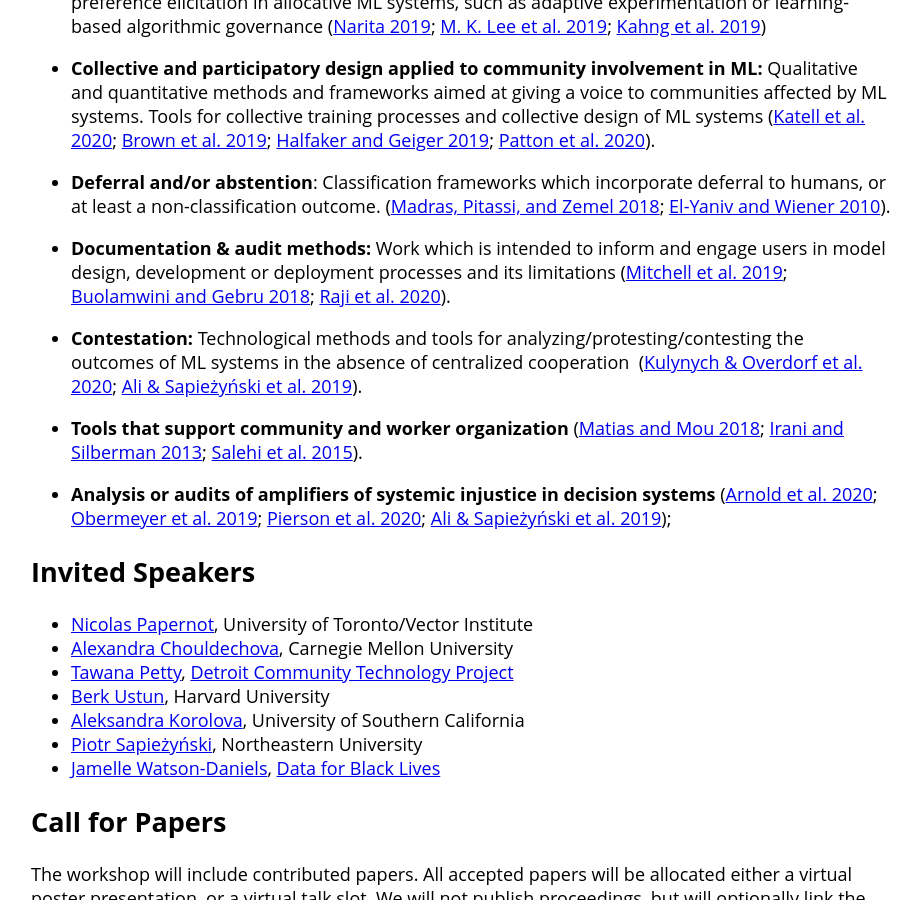
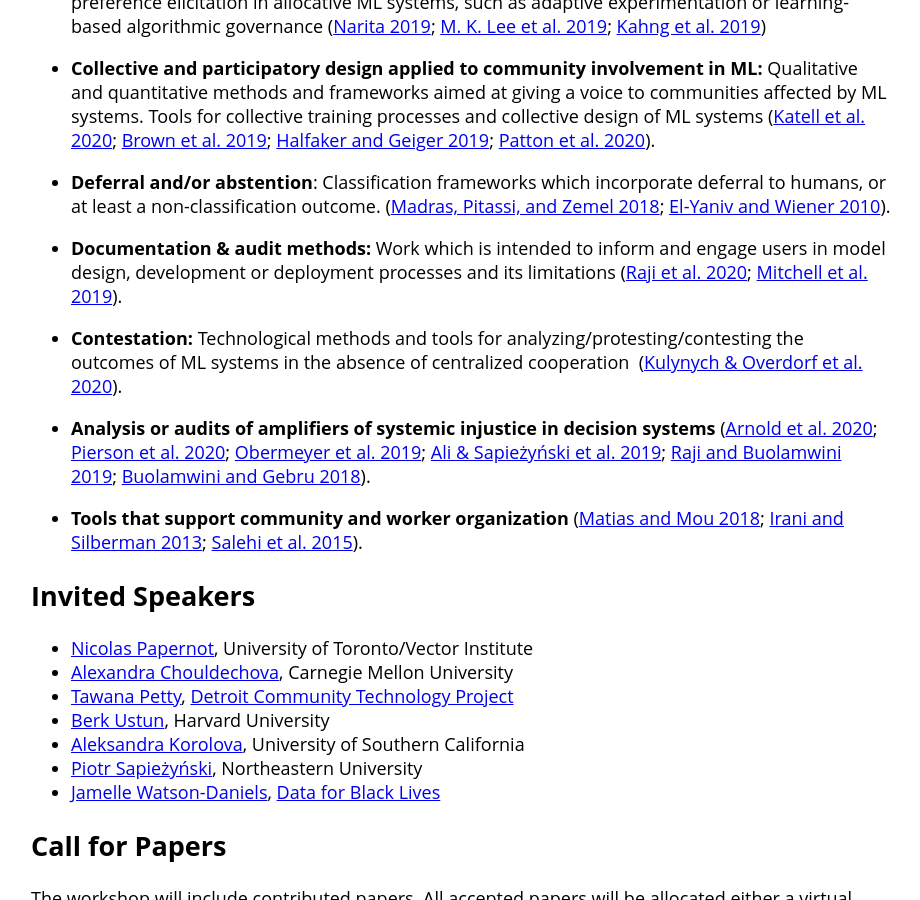
Before and after one commit to participatoryml/participatoryml.github.io, a Jekyll site: the page built from index.md, in a window 1280 px wide and 900 px high, scrolled down 991 px. Shown: the whole window, without its empty margins (179-1099 px from the left). Built offline with Jekyll 4.4.1, drawn with Linux system fonts in a browser that asks for light colours.

Commit message:
Add Actionable Auditing; Reorder some citations.

```diff
--- a/index.md
+++ b/index.md
@@ -73,26 +73,26 @@ limited to:
 -   **Documentation & audit methods:** Work which is intended to inform
     and engage users in model design, development or deployment
     processes and its limitations
-    ([Mitchell et al. 2019](https://arxiv.org/abs/1810.03993);
-    [Buolamwini and Gebru 2018](http://proceedings.mlr.press/v81/buolamwini18a.html?mod=article_inline);
-    [Raji et al. 2020](https://arxiv.org/abs/2001.00973)).
+    ([Raji et al. 2020](https://arxiv.org/abs/2001.00973);
+    [Mitchell et al. 2019](https://arxiv.org/abs/1810.03993)).
 
 -   **Contestation:** Technological methods and tools for
     analyzing/protesting/contesting the outcomes of ML systems in the
     absence of centralized cooperation
-    ([Kulynych & Overdorf et al. 2020](https://arxiv.org/abs/1806.02711);
-    [Ali & Sapieżyński et al. 2019](https://arxiv.org/abs/1904.02095)).
+    ([Kulynych & Overdorf et al. 2020](https://arxiv.org/abs/1806.02711)).
+
+-   **Analysis or audits of amplifiers of systemic injustice in decision systems**
+    ([Arnold et al. 2020](https://papers.ssrn.com/sol3/papers.cfm?abstract_id=3580557);
+    [Pierson et al. 2020](https://www.nature.com/articles/s41562-020-0858-1);
+    [Obermeyer et al. 2019](https://science.sciencemag.org/content/366/6464/447);
+    [Ali & Sapieżyński et al. 2019](https://arxiv.org/abs/1904.02095);
+    [Raji and Buolamwini 2019](https://www.media.mit.edu/publications/actionable-auditing-investigating-the-impact-of-publicly-naming-biased-performance-results-of-commercial-ai-products/);
+    [Buolamwini and Gebru 2018](http://proceedings.mlr.press/v81/buolamwini18a.html?mod=article_inline)).
 
 -   **Tools that support community and worker organization**
     ([Matias and Mou 2018](https://natematias.com/media/Community_Led_Experiments-CHI_2018.pdf);
     [Irani and Silberman 2013](http://crowdsourcing-class.org/readings/downloads/ethics/turkopticon.pdf);
     [Salehi et al. 2015](https://hci.stanford.edu/publications/2015/dynamo/DynamoCHI2015.pdf)).
-
--   **Analysis or audits of amplifiers of systemic injustice in decision systems**
-    ([Arnold et al. 2020](https://papers.ssrn.com/sol3/papers.cfm?abstract_id=3580557);
-    [Obermeyer et al. 2019](https://science.sciencemag.org/content/366/6464/447);
-    [Pierson et al. 2020](https://www.nature.com/articles/s41562-020-0858-1);
-    [Ali & Sapieżyński et al. 2019](https://arxiv.org/abs/1904.02095));
 
 ## Invited Speakers
 
```
